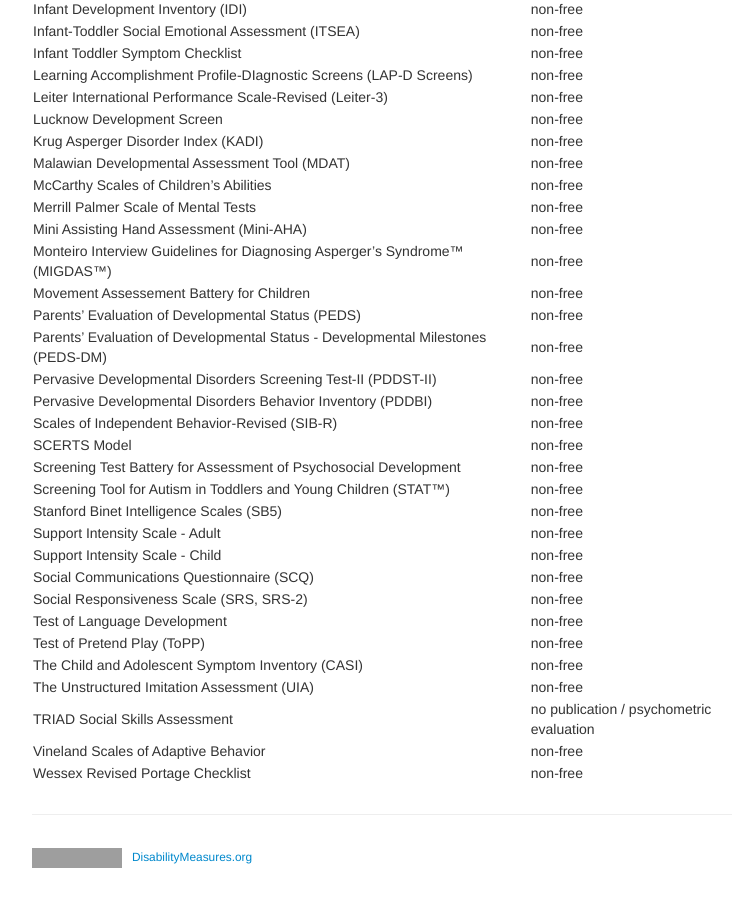
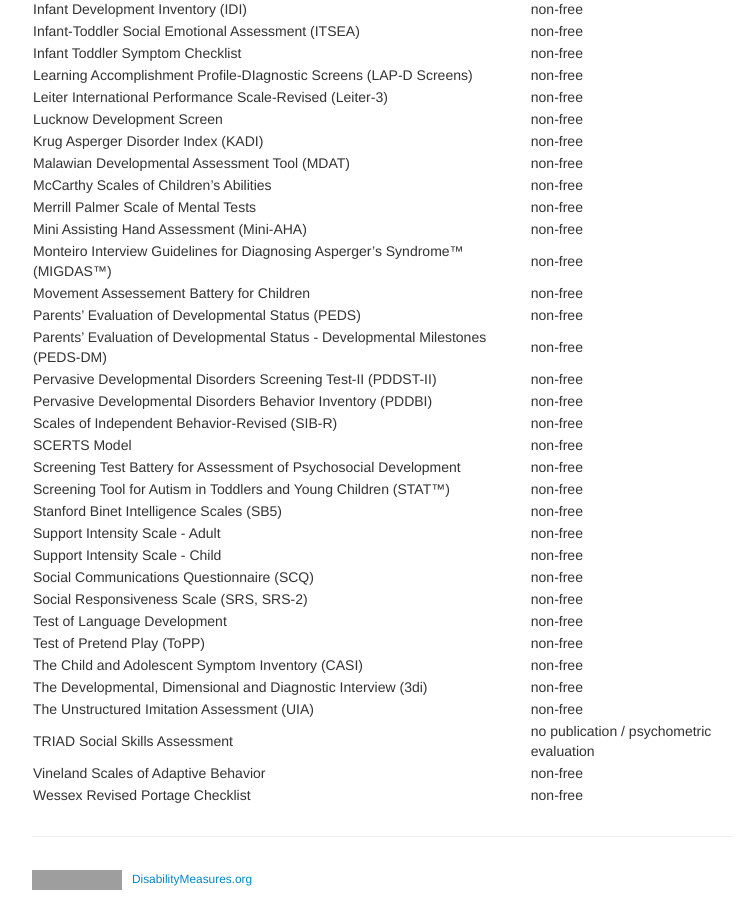
Before and after one commit to mjmaenner/disabilitymeasures, a Jekyll site: the page built from pages/donotqualify.md, in a window 1280 px wide and 900 px high, scrolled down 1380 px. Shown: the whole window, without its empty margins (258-1000 px from the left). Built offline with Jekyll 4.4.1, drawn with Linux system fonts in a browser that asks for light colours; before the commit the page ends 2258 px from its top, so only the background shows below that; grey boxes are pictures that could not be loaded.

Commit message:
added 3di

```diff
--- a/pages/donotqualify.md
+++ b/pages/donotqualify.md
@@ -95,6 +95,7 @@ Social Responsiveness Scale (SRS, SRS-2) | non-free
 Test of Language Development | non-free
 Test of Pretend Play (ToPP) | non-free
 The Child and Adolescent Symptom Inventory (CASI) | non-free
+The Developmental, Dimensional and Diagnostic Interview (3di) | non-free
 The Unstructured Imitation Assessment (UIA) | non-free
 TRIAD Social Skills Assessment | no publication / psychometric evaluation
 Vineland Scales of Adaptive Behavior | non-free
```
